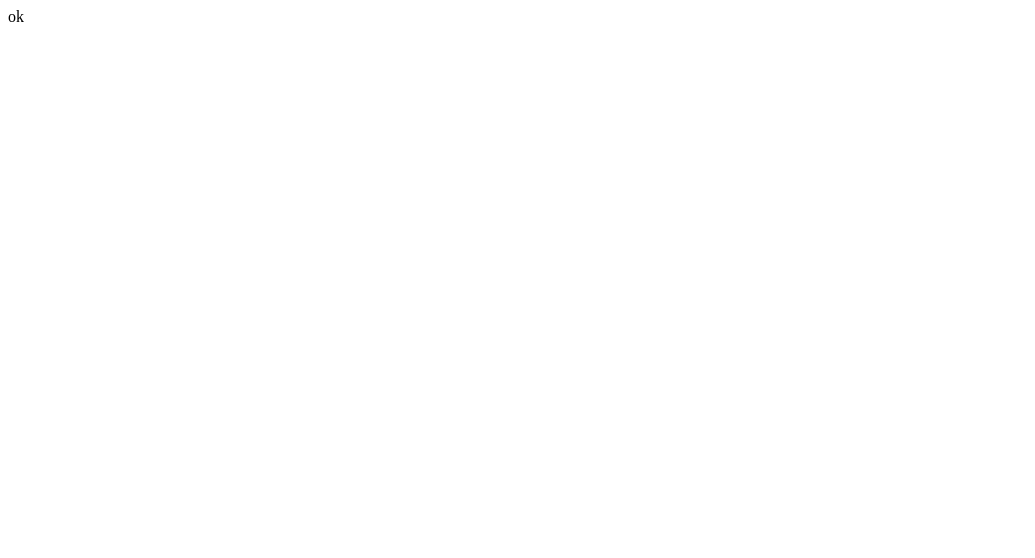
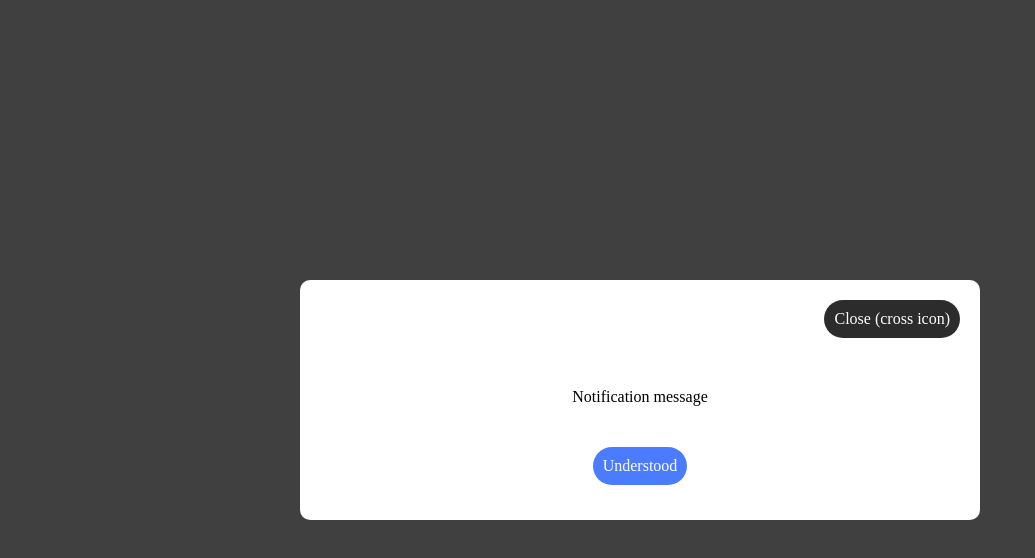
Before and after one commit to matthieuClio/CustomizedModal, a React (Vite) app: page / in a window 1280 px wide. Shown: the top 558 px of the page, without its empty margins (0-1035 px from the left). Built offline with nearby package versions, Linux system fonts and the light colour scheme.

Commit message:
Feat : add design on CustomizedModal.

```diff
--- a/package.json
+++ b/package.json
@@ -10,6 +10,7 @@
     "preview": "vite preview"
   },
   "dependencies": {
+    "normalize.css": "^8.0.1",
     "react": "^18.2.0",
     "react-dom": "^18.2.0"
   },
@@ -22,6 +23,7 @@
     "eslint": "^8.56.0",
     "eslint-plugin-react-hooks": "^4.6.0",
     "eslint-plugin-react-refresh": "^0.4.5",
+    "sass": "^1.70.0",
     "typescript": "^5.2.2",
     "vite": "^5.1.0"
   }
--- /dev/null
+++ b/src/components/App.tsx
@@ -0,0 +1,9 @@
+// Components
+import CustomizedModal from "./modal/CustomizedModal";
+
+export default function App () {
+    return (
+        // He's in absolute position, better if it placed in top of the other components
+        <CustomizedModal />
+    );
+}
--- /dev/null
+++ b/src/components/modal/CustomizedModal.tsx
@@ -0,0 +1,28 @@
+// Style
+import './customizedModal.scss';
+
+export default function CustomizedModal () {
+    return (
+        <div className="background-modal">
+            <div className="background-modal__customized-modal">
+                {/* Close button */}
+                <header className="background-modal__customized-modal__header">
+                    <button className="background-modal__customized-modal__header__close-button customized-modal-button">
+                        Close (cross icon)
+                    </button>
+                </header>
+
+                {/* Text */}
+                <div className="background-modal__customized-modal__content">
+                    <p className="background-modal__customized-modal__content__text">
+                        Notification message
+                    </p>
+
+                    <button className="background-modal__customized-modal__content__valide-button customized-modal-button">
+                        Understood
+                    </button>
+                </div>
+            </div>
+        </div>
+    );
+}
--- /dev/null
+++ b/src/components/modal/customizedModal.scss
@@ -0,0 +1,69 @@
+/* Variable */
+$backgroundModalBackground: rgba(0,0,0,0.75);
+$customizedModalBackground: #FFFFFF;
+$customizedModalCloseButtonBackground:#2C2C2C;
+$customizedModalCloseButtonColor: #FFFFFF;
+$customizedModalValideButtonColor: #FFFFFF;
+$customizedModalValideButtonBackground: #4B7BFF;
+
+// To delete
+* {
+    margin: 0;
+    padding: 0;
+}
+
+.background-modal {
+    position: absolute;
+    height: 100%;
+    width: 100%;
+    background-color: $backgroundModalBackground;
+
+    &__customized-modal {
+        position: absolute;
+        top: 0;
+        bottom: 0;
+        right: 0;
+        left: 0;
+        margin: auto;
+        width: 50%;
+        height: 200px;
+        border-radius: 10px;
+        padding: 20px;
+        background-color: $customizedModalBackground;
+
+        &__header {
+            display: flex;
+            justify-content: flex-end;
+
+            &__close-button {
+                background-color: $customizedModalCloseButtonBackground;
+                color: $customizedModalCloseButtonColor;
+            }
+        }
+
+        &__content {
+            display: flex;
+            flex-direction: column;
+            align-items: center;
+            margin-top: 50px;
+
+            &__text {
+                margin-bottom: 40px;
+            }
+
+            &__valide-button {
+                background-color: $customizedModalValideButtonBackground;
+                color: $customizedModalValideButtonColor;
+            }
+        }
+
+    }
+}
+
+/* Factored */
+.customized-modal-button {
+    border: none;
+    border-radius: 30px;
+    padding: 10px;
+    cursor: pointer;
+}
--- a/src/main.tsx
+++ b/src/main.tsx
@@ -1,10 +1,15 @@
-import React from 'react'
-import ReactDOM from 'react-dom/client'
+// React
+import React from 'react';
+import ReactDOM from 'react-dom/client';
+
+// Components
+import App from './components/App';
+
+// Style
+import 'normalize.css';
 
 ReactDOM.createRoot(document.getElementById('root')!).render(
   <React.StrictMode>
-    <>
-      ok
-    </>
+    <App />
   </React.StrictMode>,
-)
+);
```
Also changed, not shown: 1 other file (tests, documents, lock files or other folders).
